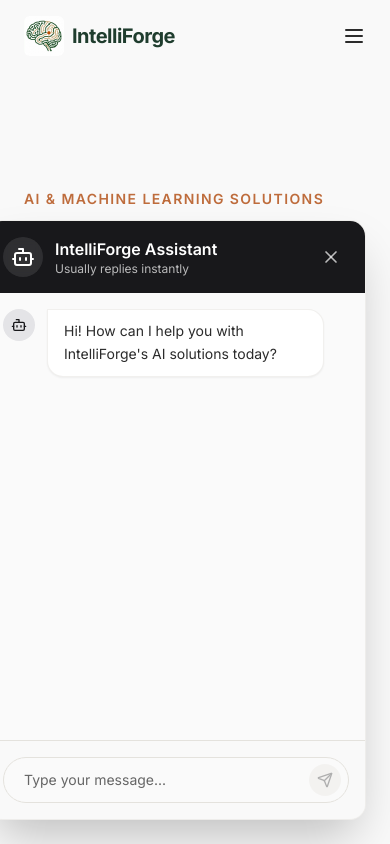
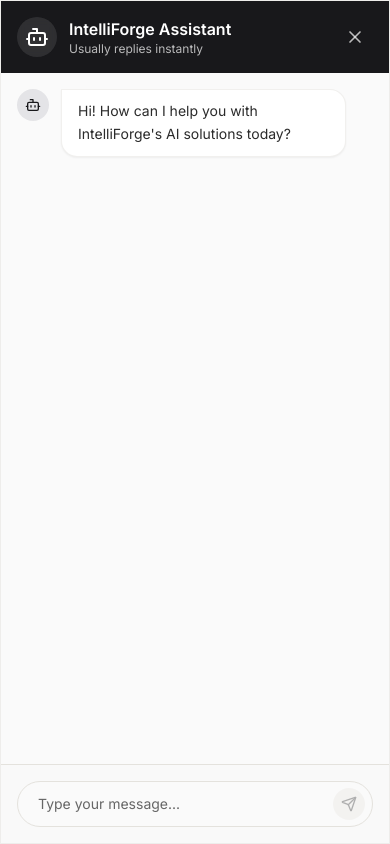
Before and after one commit to Ammarkarimi/Intelliforge, a React (Vite) app: page / in a window 390 px wide. Both pictures are taken after a click on the button 334 px from the left and 788 px from the top of the page. Shown: the top 844 px of the page. Built offline with nearby package versions, Linux system fonts and the light colour scheme; the HTML template or start-up script is replaced by a standard one.

Commit message:
Enhance chatbot UI with mobile reactivity

```diff
--- a/src/components/Chatbot.tsx
+++ b/src/components/Chatbot.tsx
@@ -100,11 +100,11 @@ const Chatbot = () => {
       <AnimatePresence>
         {isOpen && (
           <motion.div
-            initial={{ opacity: 0, y: 50, scale: 0.95 }}
+            initial={{ opacity: 0, y: 100, scale: 0.95 }}
             animate={{ opacity: 1, y: 0, scale: 1 }}
-            exit={{ opacity: 0, y: 50, scale: 0.95 }}
-            transition={{ duration: 0.2 }}
-            className="fixed bottom-6 right-6 z-50 flex h-[600px] max-h-[85vh] w-[380px] flex-col overflow-hidden rounded-2xl bg-background border border-border/50  shadow-2xl sm:bottom-8 sm:right-8"
+            exit={{ opacity: 0, y: 100, scale: 0.95 }}
+            transition={{ duration: 0.3, ease: "easeOut" }}
+            className="fixed inset-0 z-[60] flex flex-col bg-background shadow-2xl sm:inset-auto sm:bottom-6 sm:right-6 sm:h-[600px] sm:max-h-[85vh] sm:w-[400px] sm:rounded-2xl border border-border/50"
           >
             {/* Header */}
             <div className="flex items-center justify-between bg-zinc-900 px-4 py-4 dark:bg-zinc-800 text-white">
```
